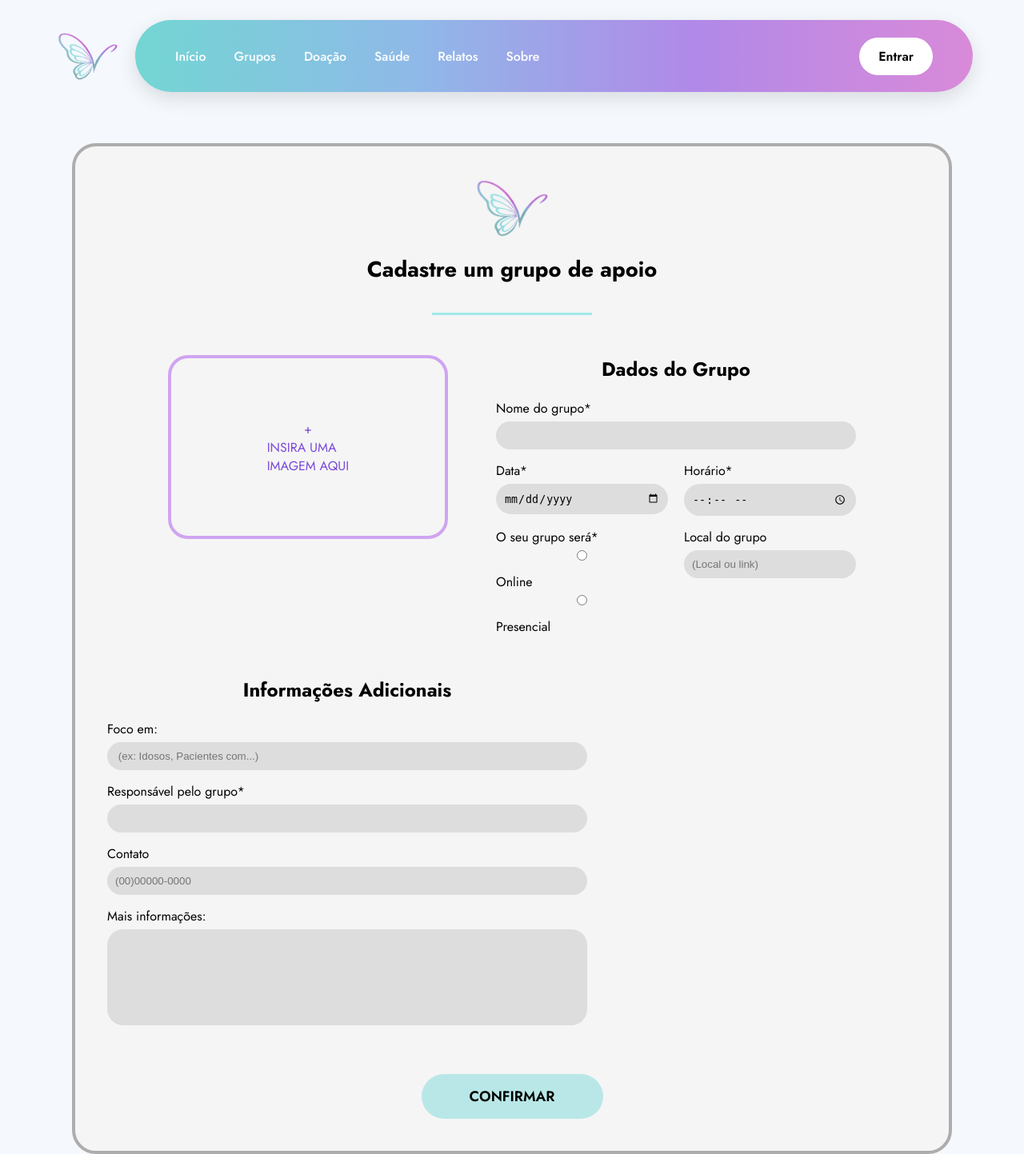
After one commit to mayarasantanna2/vitalize, a PHP site: page /cadastrar_grupo.html in a window 1280 px wide. The commit adds this page. Shown: the whole page at 80% size. Run offline with PHP 8.4, Linux system fonts and the light colour scheme.

Commit message:
cadastrar grupo começo

```diff
--- /dev/null
+++ b/cadastrar_grupo.html
@@ -0,0 +1,122 @@
+<!DOCTYPE html>
+<html lang="en">
+
+<head>
+    <meta charset="UTF-8">
+    <meta name="viewport" content="width=device-width, initial-scale=1.0">
+    <title>Document</title>
+    <link rel="preconnect" href="https://fonts.googleapis.com">
+    <link rel="preconnect" href="https://fonts.gstatic.com" crossorigin>
+    <link href="https://fonts.googleapis.com/css2?family=Jost:ital,wght@0,100..900;1,100..900&display=swap"
+        rel="stylesheet">
+
+    <link rel="stylesheet" href="css/style.css">
+</head>
+
+<body>
+    <nav class="header">
+
+        <div class="logo-box">
+            <img src="img/logov.png" alt="">
+        </div>
+
+        <div class="nav-bar">
+            <ul class="menu">
+                <li><a href="index.html">Início</a></li>
+                <li><a href="grupos.html">Grupos</a></li>
+                <li><a href="doacao.html">Doação</a></li>
+                <li><a href="saude.html">Saúde</a></li>
+                <li><a href="relatos.html">Relatos</a></li>
+                <li><a href="sobre.html">Sobre</a></li>
+            </ul>
+
+            <a href="login.html" class="btnav">Entrar</a>
+        </div>
+
+    </nav>
+
+    <section class="cadastro-grupo">
+
+        <img src="img/logov.png" class="logo-topo">
+
+        <h1 class="h1titulo">Cadastre um grupo de apoio</h1>
+
+
+        <div class="linha"></div>
+
+        <div class="container-grupo">
+
+            <div class="upload-cx">
+                <span>+</span>
+                <p>INSIRA UMA<br>IMAGEM AQUI</p>
+            </div>
+
+            <div class="dados-grupo">
+
+                <h2>Dados do Grupo</h2>
+
+                <label>Nome do grupo*</label>
+                <input type="text">
+
+                <div class="linha-inputs">
+                    <div>
+                        <label>Data*</label>
+                        <input type="date">
+                    </div>
+
+                    <div>
+                        <label>Horário*</label>
+                        <input type="time">
+                    </div>
+                </div>
+
+                <div class="linha-inputs">
+
+                    <div>
+                        <label>O seu grupo será*</label>
+
+                        <div>
+                            <input type="radio" name="tipo"> Online
+                        </div>
+
+                        <div>
+                            <input type="radio" name="tipo"> Presencial
+                        </div>
+                    </div>
+
+                    <div>
+                        <label>Local do grupo</label>
+                        <input type="text" placeholder="(Local ou link)">
+                    </div>
+
+                </div>
+
+            </div>
+
+        </div>
+
+        <div class="info-adicionais">
+
+            <h2>Informações Adicionais</h2>
+
+            <label>Foco em:</label>
+            <input type="text" placeholder=" (ex: Idosos, Pacientes com...)">
+
+            <label>Responsável pelo grupo*</label>
+            <input type="text">
+
+            <label>Contato</label>
+            <input type="text" placeholder="(00)00000-0000">
+
+            <label>Mais informações:</label>
+            <textarea></textarea>
+
+        </div>
+
+        <button class="cadastrogrp-btn">CONFIRMAR</button>
+
+    </section>
+
+</body>
+
+</html>
--- a/css/style.css
+++ b/css/style.css
@@ -433,3 +433,109 @@ a:link {
     margin-bottom: 40px;
     width: 100%;
 }
+
+
+
+.cadastro-grupo {
+    max-width: 1100px;
+    margin: auto;
+    padding: 40px;
+    background: #f5f5f5;
+    border-radius: 30px;
+    border: 4px solid #adadad;
+    margin-top: 5%;
+}
+
+.logo-topo {
+    width: 90px;
+    display: block;
+    margin: 0 auto;
+}
+
+.linha {
+    width: 200px;
+    height: 3px;
+    background: #a1eaea;
+    margin: 10px auto 50px;
+}
+
+.container-grupo {
+    display: flex;
+    justify-content: center;
+    gap: 60px;
+    flex-wrap: wrap;
+}
+
+.upload-cx {
+    width: 350px;
+    height: 230px;
+    border: 4px solid #cfa4f0;
+    border-radius: 25px;
+    display: flex;
+    flex-direction: column;
+    justify-content: center;
+    align-items: center;
+    color: #7b4ad9;
+}
+
+.upload-box span {
+    font-size: 80px;
+}
+
+.dados-grupo {
+    width: 450px;
+}
+
+.dados-grupo h2,
+.info-adicionais h2 {
+    text-align: center;
+    margin-bottom: 20px;
+}
+
+input,
+textarea {
+    width: 100%;
+    padding: 10px;
+    border: none;
+    border-radius: 20px;
+    background: #ddd;
+    margin-top: 5px;
+    margin-bottom: 15px;
+}
+
+textarea {
+    height: 120px;
+    resize: none;
+}
+
+.linha-inputs {
+    display: flex;
+    gap: 20px;
+}
+
+.linha-inputs div {
+    flex: 1;
+}
+
+.info-adicionais {
+    max-width: 600px;
+    margin-top: 50px;
+}
+
+.cadastrogrp-btn {
+    display: block;
+    margin: 40px auto 0;
+    padding: 15px 60px;
+    border: none;
+    border-radius: 40px;
+    background: #b9e7e7;
+    font-family: "Jost", sans-serif;
+    font-size: 18px;
+    cursor: pointer;
+    font-weight: 600;
+}
+
+.placeholder {
+    font-family: "Jost", sans-serif;
+    text-decoration: none;
+}
```
